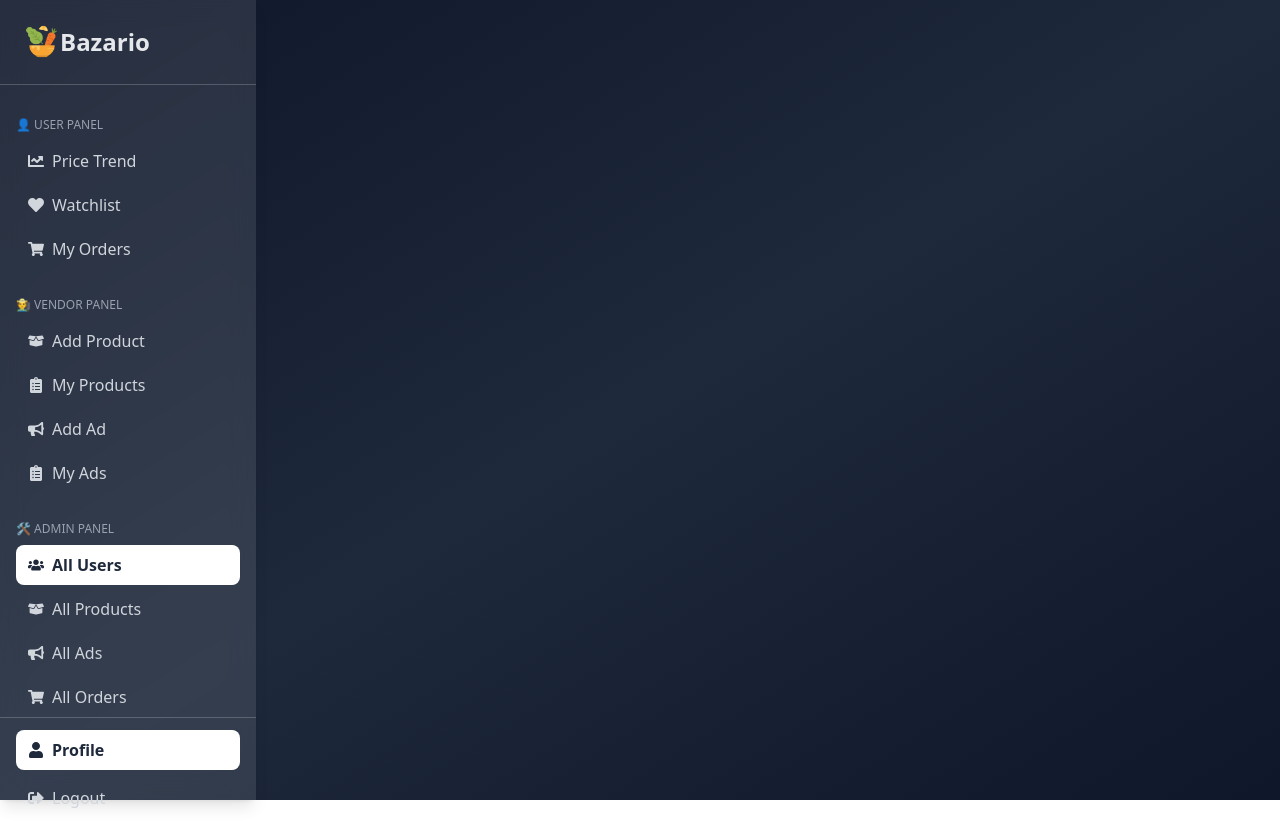
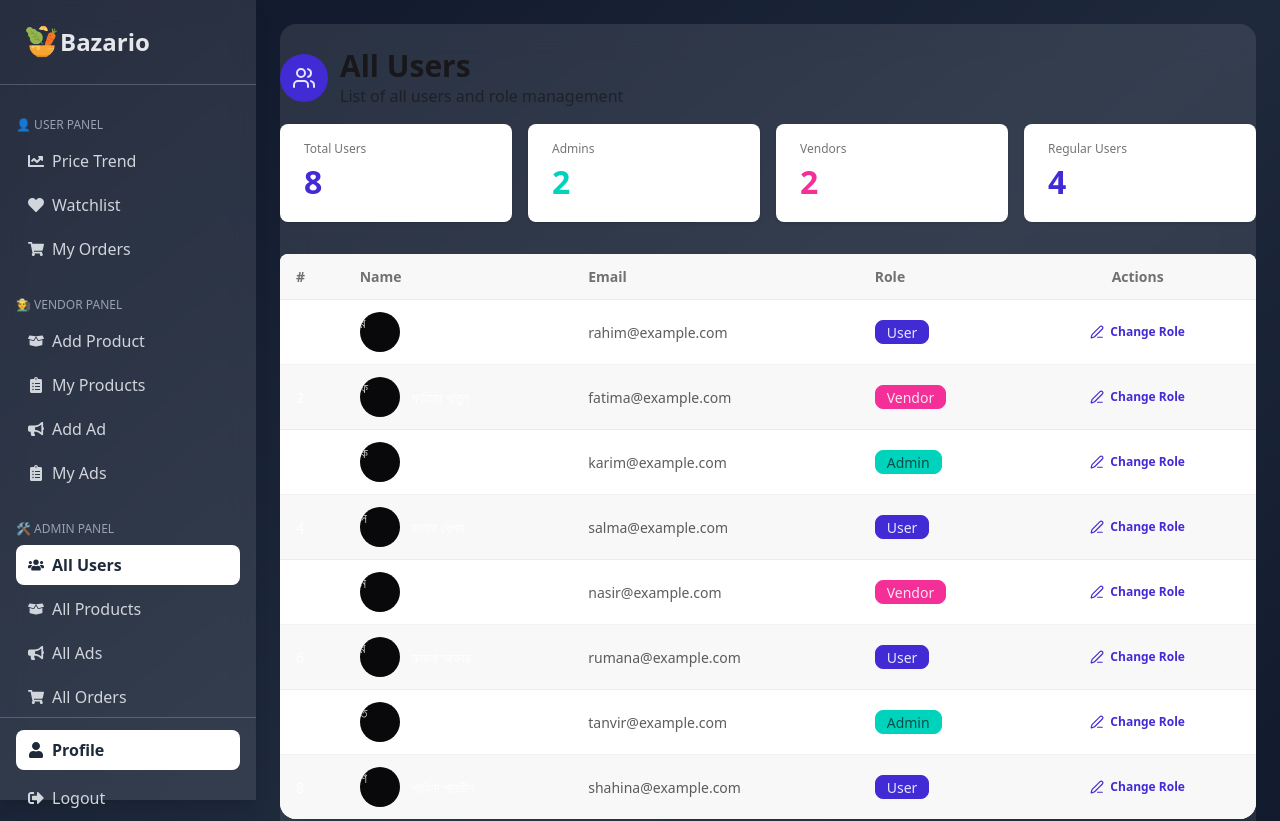
Before and after one commit to Rahmot15/E-Commers-BazarIo-Project-client-side, a React (Vite) app: page /dashboard/all-users in a window 1280 px wide. Shown: the top 821 px of the page. Before the commit the page ends 800 px from the top, so only its background shows below. Built offline with nearby package versions, Linux system fonts and the light colour scheme.

Commit message:
AllUsers page design dene

```diff
--- a/src/pages/Dashboard/Admin/AllUsers.jsx
+++ b/src/pages/Dashboard/Admin/AllUsers.jsx
@@ -1,11 +1,273 @@
-import React from 'react';
+import React, { useState } from 'react';
+import { Users, Edit3, Check, X } from 'lucide-react';
+import { toast, ToastContainer } from 'react-toastify';
+import 'react-toastify/dist/ReactToastify.css';
 
 const AllUsers = () => {
-    return (
-        <div>
+  // Static user data
+  const [users, setUsers] = useState([
+    {
+      id: 1,
+      name: 'রহিম উদ্দিন',
+      email: 'rahim@example.com',
+      role: 'user'
+    },
+    {
+      id: 2,
+      name: 'ফাতিমা খাতুন',
+      email: 'fatima@example.com',
+      role: 'vendor'
+    },
+    {
+      id: 3,
+      name: 'করিম আহমেদ',
+      email: 'karim@example.com',
+      role: 'admin'
+    },
+    {
+      id: 4,
+      name: 'সালমা বেগম',
+      email: 'salma@example.com',
+      role: 'user'
+    },
+    {
+      id: 5,
+      name: 'নাসির হোসেন',
+      email: 'nasir@example.com',
+      role: 'vendor'
+    },
+    {
+      id: 6,
+      name: 'রুমানা আক্তার',
+      email: 'rumana@example.com',
+      role: 'user'
+    },
+    {
+      id: 7,
+      name: 'তানভীর রহমান',
+      email: 'tanvir@example.com',
+      role: 'admin'
+    },
+    {
+      id: 8,
+      name: 'শাহিনা পারভীন',
+      email: 'shahina@example.com',
+      role: 'user'
+    }
+  ]);
 
+  const [editingUser, setEditingUser] = useState(null);
+  const [newRole, setNewRole] = useState('');
+
+  const roles = [
+    { value: 'user', label: 'User', badge: 'badge-primary' },
+    { value: 'vendor', label: 'Vendor', badge: 'badge-secondary' },
+    { value: 'admin', label: 'Admin', badge: 'badge-accent' }
+  ];
+
+  const getRoleBadgeClass = (role) => {
+    switch (role) {
+      case 'admin':
+        return 'badge badge-accent';
+      case 'vendor':
+        return 'badge badge-secondary';
+      case 'user':
+        return 'badge badge-primary';
+      default:
+        return 'badge badge-neutral';
+    }
+  };
+
+  const startEdit = (user) => {
+    setEditingUser(user.id);
+    setNewRole(user.role);
+  };
+
+  const cancelEdit = () => {
+    setEditingUser(null);
+    setNewRole('');
+  };
+
+  const saveRoleChange = (userId) => {
+    setUsers(prevUsers =>
+      prevUsers.map(user =>
+        user.id === userId ? { ...user, role: newRole } : user
+      )
+    );
+
+    const user = users.find(u => u.id === userId);
+    toast.success(`${user.name} এর Role সফলভাবে ${newRole} এ পরিবর্তন হয়েছে! 🎉`, {
+      position: "top-right",
+      autoClose: 3000,
+      hideProgressBar: false,
+      closeOnClick: true,
+      pauseOnHover: true,
+      draggable: true,
+    });
+
+    setEditingUser(null);
+    setNewRole('');
+  };
+
+  return (
+    <div className="bg-white/10 backdrop-blur-lg rounded-2xl overflow-hidden py-6">
+      <div className="container mx-auto">
+        {/* Header */}
+        <div className="mb-8">
+          <div className="flex items-center gap-3 mb-4">
+            <div className="p-3 bg-primary rounded-full text-primary-content">
+              <Users size={24} />
+            </div>
+            <div>
+              <h1 className="text-3xl font-bold text-base-content">All Users</h1>
+              <p className="text-base-content/70">List of all users and role management</p>
+            </div>
+          </div>
+
+          {/* Stats */}
+          <div className="grid grid-cols-1 md:grid-cols-4 gap-4 mb-6">
+            <div className="stat bg-base-100 rounded-lg shadow">
+              <div className="stat-title">Total Users</div>
+              <div className="stat-value text-primary">{users.length}</div>
+            </div>
+            <div className="stat bg-base-100 rounded-lg shadow">
+              <div className="stat-title">Admins</div>
+              <div className="stat-value text-accent">{users.filter(u => u.role === 'admin').length}</div>
+            </div>
+            <div className="stat bg-base-100 rounded-lg shadow">
+              <div className="stat-title">Vendors</div>
+              <div className="stat-value text-secondary">{users.filter(u => u.role === 'vendor').length}</div>
+            </div>
+            <div className="stat bg-base-100 rounded-lg shadow">
+              <div className="stat-title">Regular Users</div>
+              <div className="stat-value text-primary">{users.filter(u => u.role === 'user').length}</div>
+            </div>
+          </div>
         </div>
-    );
+
+        {/* Users Table */}
+        <div className="card rounded-b-2xl overflow-hidden bg-base-100 shadow-xl">
+          <div className="card-body p-0">
+            <div className="overflow-x-auto">
+              <table className="table table-zebra w-full">
+                <thead className="bg-base-200">
+                  <tr>
+                    <th className="text-left">#</th>
+                    <th className="text-left">Name</th>
+                    <th className="text-left">Email</th>
+                    <th className="text-left">Role</th>
+                    <th className="text-center">Actions</th>
+                  </tr>
+                </thead>
+                <tbody>
+                  {users.map((user, index) => (
+                    <tr key={user.id} className="hover">
+                      <td className="font-medium">{index + 1}</td>
+                      <td>
+                        <div className="flex items-center gap-3">
+                          <div className="avatar placeholder">
+                            <div className="bg-neutral text-neutral-content rounded-full w-10">
+                              <span className="text-sm">{user.name.charAt(0)}</span>
+                            </div>
+                          </div>
+                          <span className="font-medium">{user.name}</span>
+                        </div>
+                      </td>
+                      <td className="text-base-content/70">{user.email}</td>
+                      <td>
+                        {editingUser === user.id ? (
+                          <select
+                            className="select select-bordered select-sm w-full max-w-xs"
+                            value={newRole}
+                            onChange={(e) => setNewRole(e.target.value)}
+                          >
+                            {roles.map(role => (
+                              <option key={role.value} value={role.value}>
+                                {role.label}
+                              </option>
+                            ))}
+                          </select>
+                        ) : (
+                          <span className={getRoleBadgeClass(user.role)}>
+                            {user.role.charAt(0).toUpperCase() + user.role.slice(1)}
+                          </span>
+                        )}
+                      </td>
+                      <td>
+                        <div className="flex justify-center gap-2">
+                          {editingUser === user.id ? (
+                            <>
+                              <button
+                                className="btn btn-success btn-sm"
+                                onClick={() => saveRoleChange(user.id)}
+                                disabled={!newRole || newRole === user.role}
+                              >
+                                <Check size={14} />
+                              </button>
+                              <button
+                                className="btn btn-error btn-sm"
+                                onClick={cancelEdit}
+                              >
+                                <X size={14} />
+                              </button>
+                            </>
+                          ) : (
+                            <button
+                              className="btn btn-ghost btn-sm text-primary"
+                              onClick={() => startEdit(user)}
+                              title="Change Role"
+                            >
+                              <Edit3 size={14} />
+                              Change Role
+                            </button>
+                          )}
+                        </div>
+                      </td>
+                    </tr>
+                  ))}
+                </tbody>
+              </table>
+            </div>
+          </div>
+        </div>
+
+        {/* Role Legend */}
+        <div className="mt-6 card bg-base-100 shadow">
+          <div className="card-body">
+            <h3 className="card-title text-lg mb-4">Role Legend:</h3>
+            <div className="flex flex-wrap gap-4">
+              <div className="flex items-center gap-2">
+                <span className="badge badge-primary">User</span>
+                <span className="text-sm text-base-content/70">Regular user with basic permissions</span>
+              </div>
+              <div className="flex items-center gap-2">
+                <span className="badge badge-secondary">Vendor</span>
+                <span className="text-sm text-base-content/70">Can sell products and manage inventory</span>
+              </div>
+              <div className="flex items-center gap-2">
+                <span className="badge badge-accent">Admin</span>
+                <span className="text-sm text-base-content/70">Full system access and user management</span>
+              </div>
+            </div>
+          </div>
+        </div>
+      </div>
+
+      {/* Toast Container */}
+      <ToastContainer
+        position="top-right"
+        autoClose={3000}
+        hideProgressBar={false}
+        newestOnTop={false}
+        closeOnClick
+        rtl={false}
+        pauseOnFocusLoss
+        draggable
+        pauseOnHover
+        theme="colored"
+      />
+    </div>
+  );
 };
 
 export default AllUsers;
```
